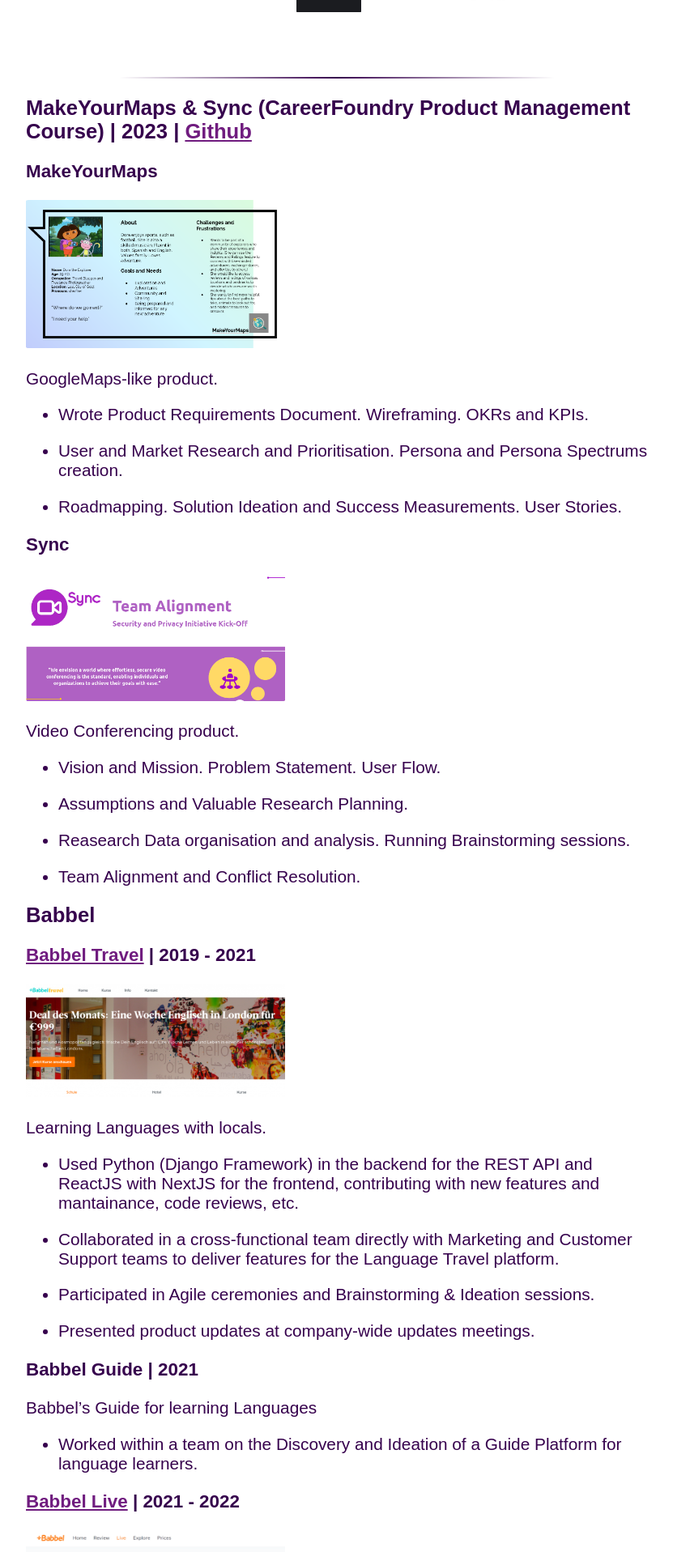
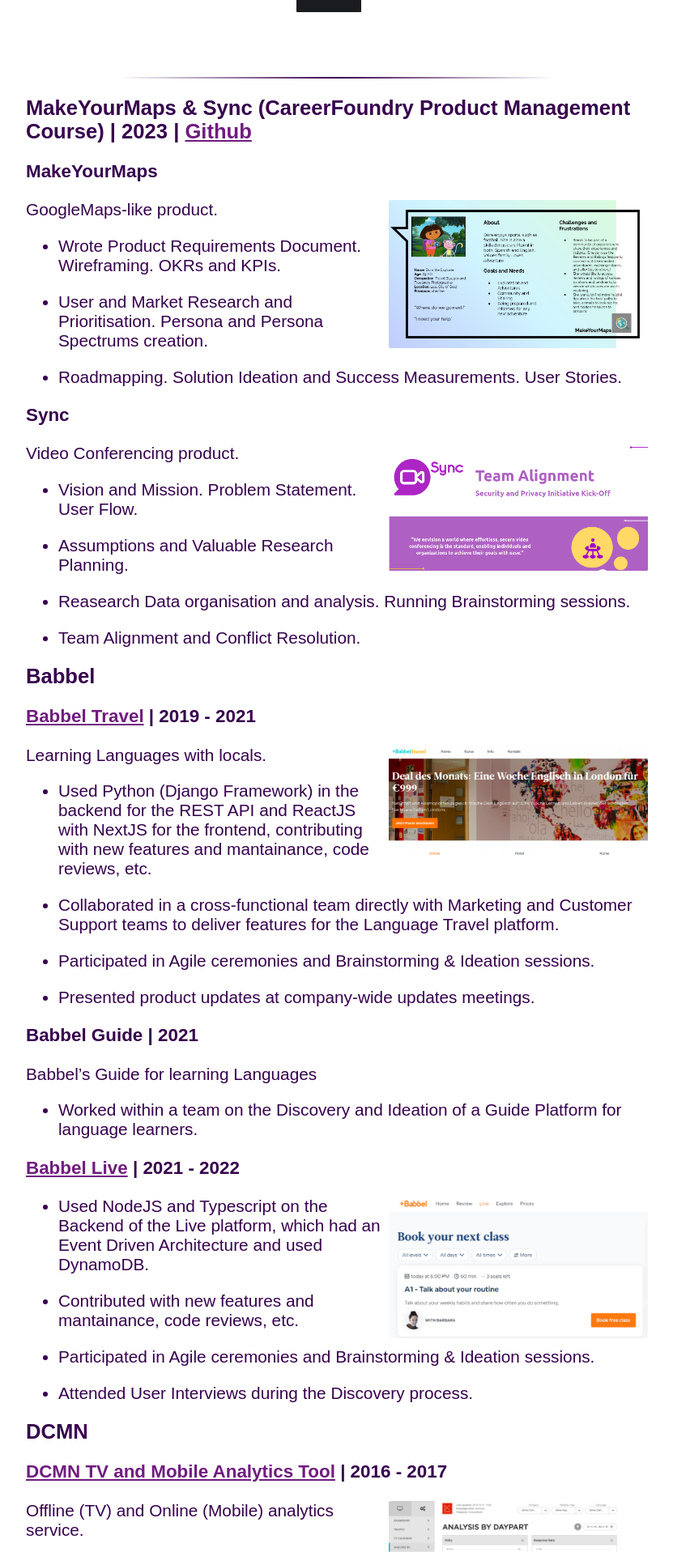
Before and after one commit to mariusavram91/mariusavram, a Jekyll site: the page built from pages/projects.md, in a window 1280 px wide. Shown: the part 674-2591 px from the top of the page at 81% size, without its empty margins (224-1055 px from the left). Built offline with Jekyll 4.4.1, drawn with Linux system fonts in a browser that asks for light colours.

Commit message:
Reorganise project images

```diff
--- a/_sass/_base.scss
+++ b/_sass/_base.scss
@@ -200,7 +200,8 @@
 
       .project {
         width: 320px;
-        height: fit-content;
+        height: auto;
+        float: right;
       }
 
       .doodle {
@@ -400,6 +401,10 @@
           align-self: flex-end;
         }
 
+        .project {
+          float: none;
+        }
+
         .footer {
           flex-direction: column;
           text-align: center;
--- a/pages/projects.md
+++ b/pages/projects.md
@@ -153,8 +153,6 @@
 
 ### **Classis Ansible**  | 2016 | [Github](https://github.com/LearningData/classis-ansible){:target="_blank"}
 
-![classisansible code](/assets/projects/classis_ansible.jpg){:class="project"}{:loading="lazy"}
-
 Ansible recipe written for automatisation of Classis.
 
 * Implemented to improve the efficiency and speed of the development process.
@@ -249,7 +247,7 @@
 
 Follow her [instagram](https://instagram.com/elmundoenmicocina){:target="_blank"} to see her latest recipes.
 
-### **[Magneto Producciones](https://www.magnetoproducciones.com){:target="_blank"}**  | 2012
+### **Magneto Producciones**  | 2012
 
 Corporate website for Magneto Producciones. Participated in a team of three writing frontend code.
 
```
